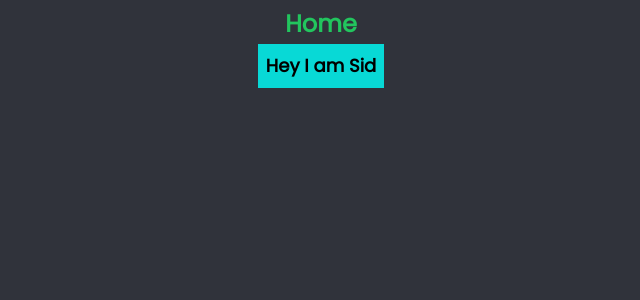
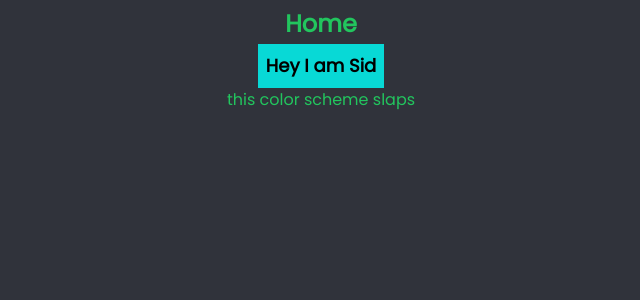
Before and after one commit to SidharthK2/portfolio, a Next.js app: page /HomePage in a window 1280 px wide. Shown: the top 300 px of the page, without its empty margins (319-959 px from the left). Built offline with nearby package versions, Linux system fonts and the light colour scheme.

Commit message:
add styling options

```diff
--- a/pages/HomePage.js
+++ b/pages/HomePage.js
@@ -8,6 +8,9 @@ export default function HomePage() {
         <div className="text-lg h-fit w-fit p-2 bg-[#08D9D6] text-black font-semibold">
           Hey I am Sid
         </div>
+        <a href="https://colorhunt.co/palette/08d9d6252a34ff2e63eaeaea">
+          this color scheme slaps
+        </a>
       </div>
     </div>
   );
```
